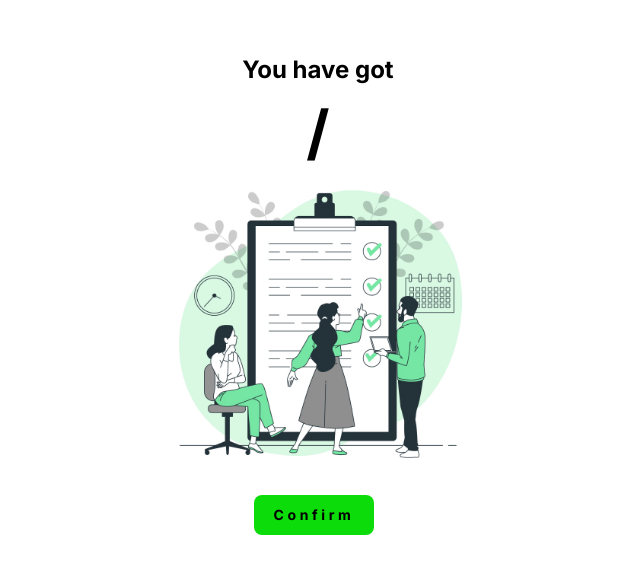
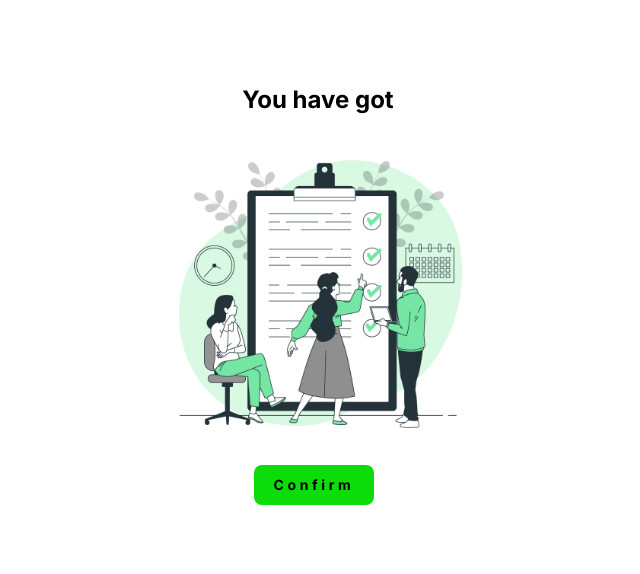
Before and after one commit to NirangaNiluminda/CAS-User, a Next.js app: page /scorepage/1 in a window 1280 px wide. Shown: the part 102-676 px from the top of the page, without its empty margins (322-962 px from the left). Built offline with nearby package versions, Linux system fonts and the light colour scheme.

Commit message:
remove total length display from score page

```diff
--- a/app/scorepage/[id]/page.tsx
+++ b/app/scorepage/[id]/page.tsx
@@ -117,7 +117,7 @@ useEffect(() => {
         <div className="w-full h-screen flex flex-col justify-center items-center bg-white">
             <div className="text-center text-black text-2xl font-bold mb-4">You have got</div>
             <div className="text-center text-black text-6xl font-bold mb-4">
-                {sessionStorage.getItem('score')}/{sessionStorage.getItem('length')}
+                {sessionStorage.getItem('score')}
             </div>
             <Image className="w-[293px] h-100 mb-6" src="/score.jpg" alt="score image" width={380} height={380} />
             <button
```
